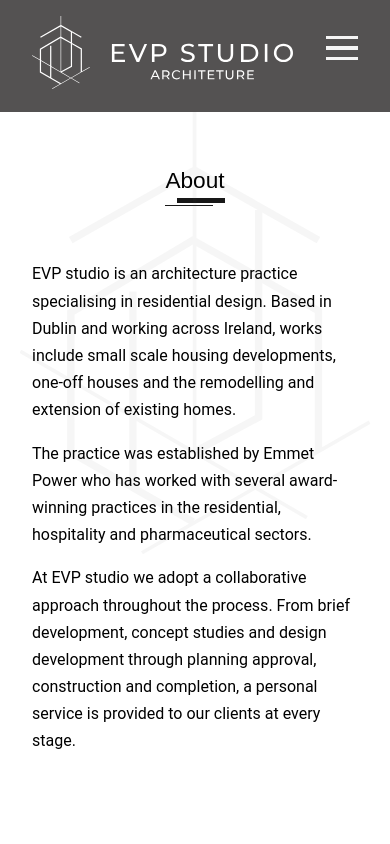
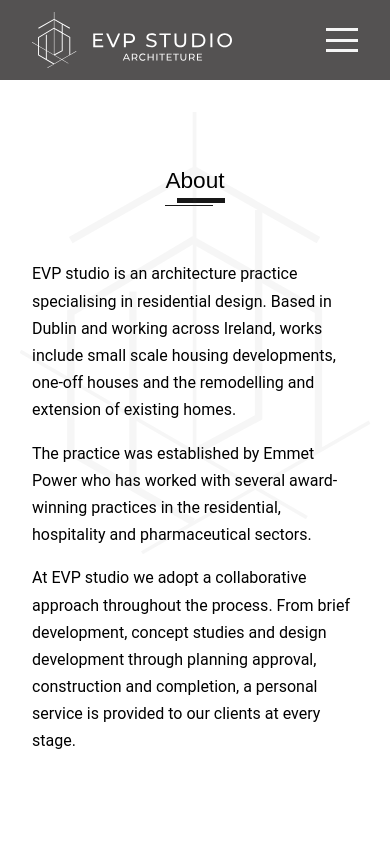
Before and after one commit to neetosena/evp-studio, a React (Create React App) app: page /about in a window 390 px wide. Shown: the top 844 px of the page. Built offline with nearby package versions, Linux system fonts and the light colour scheme.

Commit message:
changed the nav

```diff
--- a/src/App.css
+++ b/src/App.css
@@ -46,3 +46,9 @@ p {
   line-height: 1.7;
   font-weight: 400;
 }
+
+@media (max-width: 697px) {
+  .gray {
+    height: 5em;
+  }
+}
--- a/src/components/Footer.js
+++ b/src/components/Footer.js
@@ -51,7 +51,7 @@ const Wrapper = styled.footer`
   position: relative;
   padding: 5em 0;
   background: var(--lightGray);
-  z-index: 2;
+  z-index: 1;
 
   .container-footer {
     max-width: 1000px;
--- a/src/components/MenuHamburguer.js
+++ b/src/components/MenuHamburguer.js
@@ -46,7 +46,7 @@ const Wrapper = styled.div`
   @media (max-width: 697px) {
     .menu-container {
       position: absolute;
-      top: 2em;
+      top: 1.51em;
       right: 2em;
       cursor: pointer;
       width: 2em;
--- a/src/components/Navbar.js
+++ b/src/components/Navbar.js
@@ -7,7 +7,7 @@ const Navbar = ({ colorScheme }) => {
   return (
     <Wrapper className={`${colorScheme}`}>
       <div className="nav-container">
-        <Link to="/">
+        <Link to="/" className="logo">
           <img src={Logo} alt="EVP Studio" />
         </Link>
 
@@ -70,8 +70,23 @@ const Wrapper = styled.nav`
   }
 
   @media (max-width: 697px) {
+    .nav-container {
+      padding-top: 0;
+      padding-bottom: 0;
+      height: 5em;
+    }
+
     .container-nav-items {
       display: none;
     }
+
+    .nav-container .logo {
+      display: flex;
+      justify-content: center;
+    }
+
+    .nav-container img {
+      max-width: 200px;
+    }
   }
 `;
--- a/src/pages/Home.js
+++ b/src/pages/Home.js
@@ -2,8 +2,12 @@ import styled from "styled-components";
 import Navbar from "../components/Navbar";
 import Hero from "../components/Hero";
 import Footer from "../components/Footer";
+import { useEffect } from "react";
 
 const Home = () => {
+  useEffect(() => {
+    window.scrollTo({ top: 0, behavior: "smooth" });
+  }, []);
   return (
     <Wrapper>
       <Navbar colorScheme="transparent" />
```
